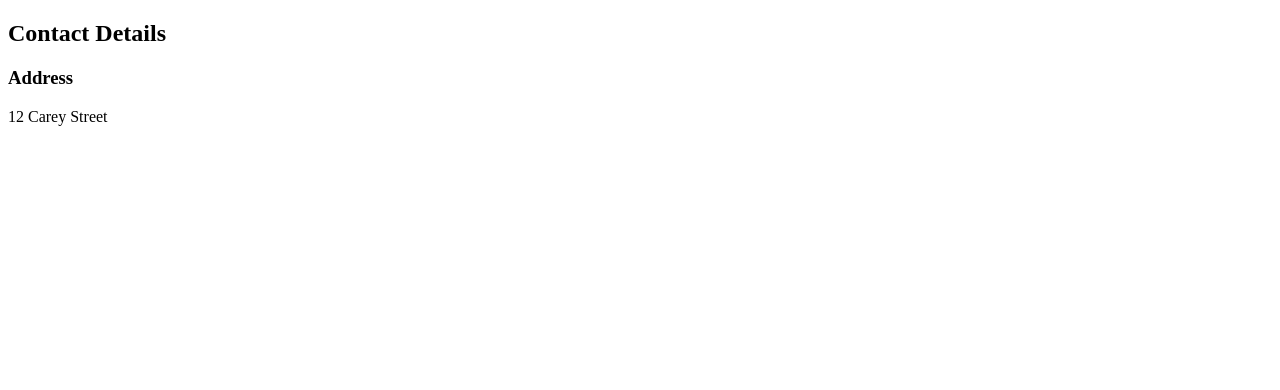
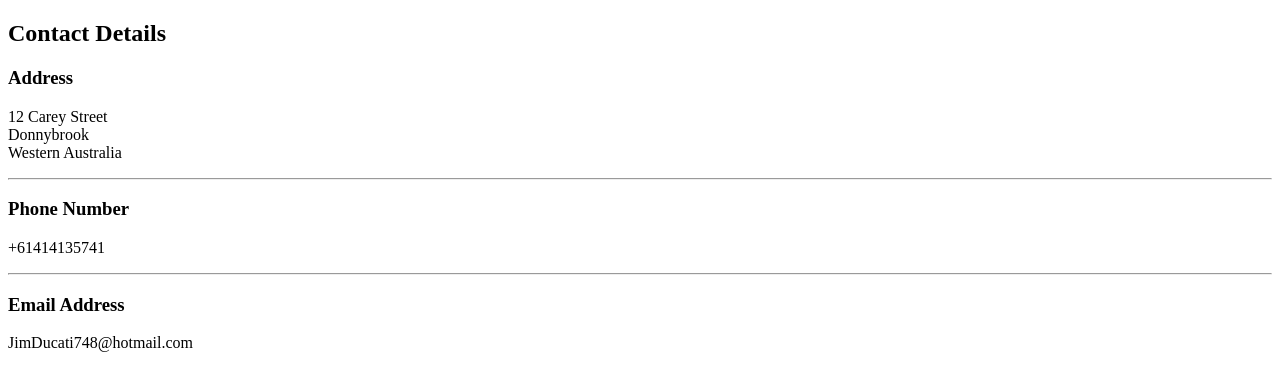
Before and after one commit to Jim748/Resume, a plain HTML site: page contact.html in a window 1280 px wide. Drawn offline with Linux system fonts and the light colour scheme.

Commit message:
Add files via upload

```diff
--- a/contact.html
+++ b/contact.html
@@ -8,8 +8,14 @@
 <body>
 <h2>Contact Details</h2>
 <h3>Address</h3>
-<p>12 Carey Street
-
-</p>
+    <p>12 Carey Street<br />
+    Donnybrook<br />
+    Western Australia</p>
+<hr />
+<h3>Phone Number</h3>
+    <p>+61414135741</p>
+<hr />
+<h3>Email Address</h3>
+<p>JimDucati748@hotmail.com</p>
 </body>
 </html>
```
